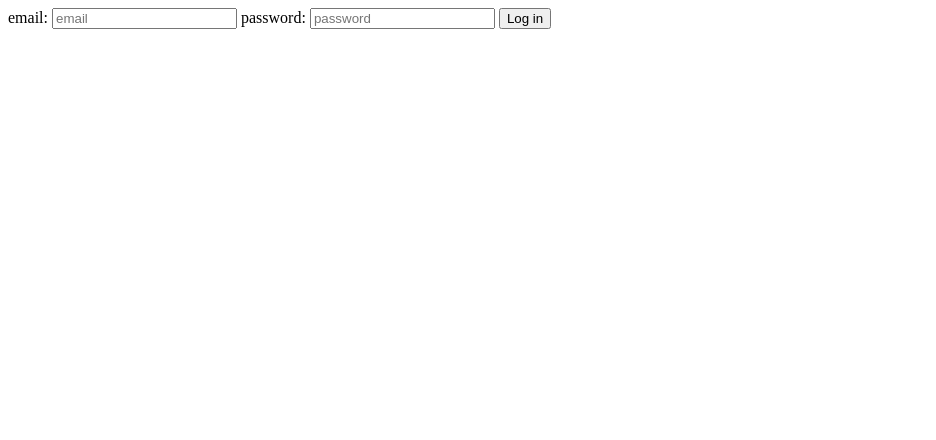
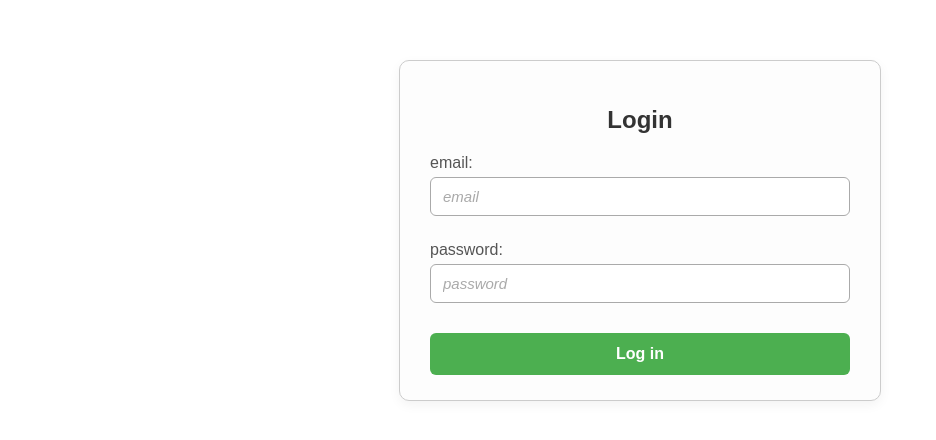
Before and after one commit to Mburu-Isaac/subscription-payment-orchestrator-for-mpesa, a Flask app: page /user/login in a window 1280 px wide. Shown: the top 440 px of the page, without its empty margins (0-936 px from the left). Run offline with Flask 3, Linux system fonts and the light colour scheme; parts of the project's set-up code (start-up, migrations or seed data) failed here and were passed over.

Commit message:
implement subscription CRUD and user session management

```diff
--- a/orchestrator/__init__.py
+++ b/orchestrator/__init__.py
@@ -1,5 +1,5 @@
 from flask import Flask
-from .extensions import db
+from .extensions import db, login_manager
 
 def create_app():
 
@@ -7,6 +7,10 @@ def create_app():
     app.config.from_object("config.Config")
 
     db.init_app(app)
+    login_manager.init_app(app)
+
+    login_manager.login_view = "user.login"
+    login_manager.login_message_category = "info"
 
     from orchestrator import models
 
--- a/orchestrator/extensions.py
+++ b/orchestrator/extensions.py
@@ -1,3 +1,5 @@
 from flask_sqlalchemy import SQLAlchemy
+from flask_login import LoginManager
 
 db = SQLAlchemy()
+login_manager = LoginManager()
--- a/orchestrator/routes/auth.py
+++ b/orchestrator/routes/auth.py
@@ -1,7 +1,9 @@
 # Handle user creation - signup
 # Handle user authentication - login
 
-from flask import Blueprint, render_template, request, jsonify
+from flask import Blueprint, render_template, request, redirect, url_for, flash
+from flask_login import login_user, login_required, logout_user
+
 from orchestrator.extensions import db
 from orchestrator.models import User
 from argon2.exceptions import VerifyMismatchError
@@ -13,22 +15,22 @@ bp = Blueprint("user", __name__)
 @bp.route("/signup", methods=["GET", "POST"])
 def signup():
     if request.method == "POST":
-
         user = User(
-            mpesa_number=encrypt_contact(request.form["mpesa_number"]),
-            user_name=request.form["username"],
-            email=hash_email(request.form["email"]),
-            password=ph.hash(request.form["password"])
+            mpesa_number=encrypt_contact(request.form.get("mpesa_number")),
+            user_name=request.form.get("username"),
+            email=hash_email(request.form.get("email")),
+            password=ph.hash(request.form.get("password"))
         )
-
         try:
             db.session.add(user)
             db.session.commit()
-            return "Signup successful"
         except Exception:
             db.session.rollback()
             raise
 
+        login_user(user)
+        #log in user before redirect
+        return redirect(url_for("subscription.create_subscription")) # redirect to dashboard after creation
     return render_template("signup.html")
 
 @bp.route("/login", methods=["GET", "POST"])
@@ -36,14 +38,18 @@ def login():
 
     if request.method == "POST":
 
-        user_record = db.session.execute(
+        user_object = db.session.execute(
             db.select(User).where(
                 User.email == hash_email(request.form["email"])
             )
         ).scalar()
 
-        stored_hash = user_record.password
+        stored_hash = user_object.password
         password_attempt = request.form["password"]
+
+        if not user_object:
+            flash("Invalid email.Try again", "danger")
+            return redirect(url_for("user.login"))
 
         try:
             ph.verify(stored_hash, password_attempt)
@@ -52,28 +58,37 @@ def login():
                 updated_hash = ph.hash(password_attempt)
 
                 try:
-                    user_record.password = updated_hash
+                    user_object.password = updated_hash
                     db.session.commit()
                 except Exception:
                     db.session.rollback()
                     raise
-
-            return "subscription's page"  # create a welcome page
-                                        # list of what users can do subscriptions|transactions|profile
-
+            login_user(user_object)
+            return redirect(url_for("subscription.subscription_index")) # create a dashboard
+                                                                        # list of what users can do subscriptions|transactions|profile
         except VerifyMismatchError:
-            return "Invalid Password - return to login page"
+            flash("Invalid Password - return to login page", "danger")
 
     return render_template("login.html")
 
 @bp.route("/update")
+@login_required
 def update_details():
+    # user changes their transaction number here
     return "route allows users to update their details"
 
 @bp.route("/profile")
+@login_required
 def user_profile():
     return"displays user profile"
 
 @bp.route("/delete-account")
+@login_required
 def delete():
     return "route deletes user account"
+
+@bp.route("/logout")
+@login_required
+def logout():
+    logout_user()
+    return redirect(url_for("user.login"))
--- a/orchestrator/security/encryption.py
+++ b/orchestrator/security/encryption.py
@@ -11,3 +11,9 @@ def encrypt_contact(phone_number: str) -> bytes:
 
 def decrypt_contact(encrypted_number: bytes) -> str:
     return fernet.decrypt(encrypted_number).decode()
+
+def encrypt_acc_number(acc_number: str) -> bytes:
+    return fernet.encrypt(acc_number.encode())
+
+def decrypt_acc_number(encrypted_acc: bytes) -> str:
+    return fernet.decrypt(encrypted_acc).decode()
--- /dev/null
+++ b/orchestrator/static/css/styles.css
@@ -0,0 +1,257 @@
+/* Form container styling */
+form {
+  max-width: 450px;          /* Keeps the form reasonably sized */
+  margin: 40px auto;         /* Centers the form on the page */
+  padding: 25px 30px;        /* Inner spacing */
+  border: 1px solid #ccc;    /* Subtle border */
+  border-radius: 10px;       /* Rounded corners */
+  background-color: #fdfdfd; /* Light background */
+  font-family: Arial, sans-serif;
+  box-shadow: 0 4px 12px rgba(0,0,0,0.05); /* Slight shadow for depth */
+}
+
+/* Headings (if you add an <h2> inside form) */
+form h2 {
+  text-align: center;
+  margin-bottom: 20px;
+  font-weight: 600;
+  color: #333;
+}
+
+/* Labels stacked vertically */
+label {
+  display: block;
+  margin-top: 15px;
+  font-weight: 500;
+  color: #555;
+}
+
+/* Input, select, and number/date fields styling */
+input, select {
+  width: 100%;               /* Full width */
+  padding: 10px 12px;        /* Comfortable padding */
+  margin-top: 5px;           /* Space between label and input */
+  margin-bottom: 10px;       /* Space before next element */
+  border: 1px solid #aaa;    /* Border color */
+  border-radius: 6px;        /* Rounded corners */
+  font-size: 15px;
+  box-sizing: border-box;    /* Ensures padding doesn’t break width */
+  transition: border-color 0.2s, box-shadow 0.2s; /* Smooth focus */
+}
+
+/* Focus effect for inputs */
+input:focus, select:focus {
+  outline: none;
+  border-color: #4CAF50;              /* Green border */
+  box-shadow: 0 0 5px rgba(76, 175, 80, 0.4);
+}
+
+/* Button styling */
+button {
+  width: 100%;
+  padding: 12px;
+  margin-top: 20px;
+  background-color: #4CAF50;
+  color: white;
+  border: none;
+  border-radius: 6px;
+  font-size: 16px;
+  font-weight: 600;
+  cursor: pointer;
+  transition: background-color 0.2s, transform 0.1s;
+}
+
+/* Button hover effect */
+button:hover {
+  background-color: #45a049;
+  transform: scale(1.02);
+}
+
+/* Optional: smaller text for placeholders */
+input::placeholder {
+  color: #aaa;
+  font-style: italic;
+}
+
+/* Signup form container */
+.form-group form {
+  max-width: 420px;
+  margin: 60px auto;
+  padding: 25px 30px;
+  border: 1px solid #ccc;
+  border-radius: 10px;
+  background-color: #fdfdfd;
+  font-family: Arial, sans-serif;
+  box-shadow: 0 4px 12px rgba(0, 0, 0, 0.05);
+}
+
+/* Labels */
+.form-group label {
+  display: block;
+  margin-top: 15px;
+  font-weight: 500;
+  color: #555;
+  text-transform: lowercase;
+}
+
+/* Inputs */
+.form-group input {
+  width: 100%;
+  padding: 10px 12px;
+  margin-top: 5px;
+  margin-bottom: 10px;
+  border: 1px solid #aaa;
+  border-radius: 6px;
+  font-size: 15px;
+  box-sizing: border-box;
+  transition: border-color 0.2s, box-shadow 0.2s;
+}
+
+/* Input focus */
+.form-group input:focus {
+  outline: none;
+  border-color: #4CAF50;
+  box-shadow: 0 0 5px rgba(76, 175, 80, 0.4);
+}
+
+/* Placeholder styling */
+.form-group input::placeholder {
+  color: #aaa;
+  font-style: italic;
+}
+
+/* Submit button */
+.form-group button {
+  width: 100%;
+  padding: 12px;
+  margin-top: 20px;
+  background-color: #4CAF50;
+  color: #fff;
+  border: none;
+  border-radius: 6px;
+  font-size: 16px;
+  font-weight: 600;
+  cursor: pointer;
+  transition: background-color 0.2s, transform 0.1s;
+}
+
+/* Button hover */
+.form-group button:hover {
+  background-color: #45a049;
+  transform: scale(1.02);
+}
+
+/* Card wrapper (same feel as form) */
+.detail-card {
+  max-width: 500px;
+  margin: 50px auto;
+  padding: 25px 30px;
+  border: 1px solid #ccc;
+  border-radius: 10px;
+  background-color: #fdfdfd;
+  font-family: Arial, sans-serif;
+  box-shadow: 0 4px 12px rgba(0,0,0,0.05);
+}
+
+/* Title */
+.detail-card h2 {
+  text-align: center;
+  margin-bottom: 20px;
+  color: #333;
+  font-weight: 600;
+}
+
+/* Detail table */
+.detail-table {
+  width: 100%;
+  border-collapse: collapse;
+}
+
+/* Left column (field names) */
+.detail-table th {
+  text-align: left;
+  padding: 10px 12px;
+  width: 45%;
+  font-weight: 600;
+  color: #555;
+  background-color: #f9f9f9;
+  border-bottom: 1px solid #eee;
+}
+
+/* Right column (values) */
+.detail-table td {
+  padding: 10px 12px;
+  color: #333;
+  border-bottom: 1px solid #eee;
+}
+
+/* Action buttons */
+.detail-actions {
+  display: flex;
+  justify-content: center;
+  align-items: center;
+  gap: 16px;
+  margin-top: 24px;
+}
+
+/* Shared button style */
+.btn {
+  padding: 8px 16px;
+  font-size: 14px;
+  font-weight: 500;
+  border-radius: 5px;
+  border: none;
+  cursor: pointer;
+  text-decoration: none;
+  line-height: 1;
+}
+
+/* Edit button */
+.btn.edit {
+  background-color: #4CAF50;
+  color: white;
+}
+
+/* Delete link styled like a link */
+.btn.delete {
+  background: none;
+  color: #e53935; /* red for delete */
+  text-decoration: underline;
+  padding: 0;
+}
+
+/* Action container */
+.detail-actions {
+  display: flex;
+  justify-content: center;
+  align-items: center;
+  gap: 16px;
+  margin-top: 24px;
+}
+
+* Form title */
+.subscription-form h2 {
+  text-align: center;
+  margin-bottom: 20px;
+  font-weight: 600;
+  color: #4CAF50;
+}
+
+/* Subscription list */
+.subscription-list {
+  list-style-type: none;
+  padding: 0;
+  margin: 0;
+}
+
+.subscription-list li {
+  padding: 12px 16px;
+  margin-bottom: 8px;
+  border-radius: 5px;
+  background-color: #f1f1f1;
+  transition: background-color 0.2s;
+}
+
+.subscription-list li:hover {
+  background-color: #e0e0e0;
+}
--- a/orchestrator/templates/login.html
+++ b/orchestrator/templates/login.html
@@ -3,14 +3,16 @@
 <head>
     <meta charset="UTF-8">
     <title>login</title>
+    <link rel="stylesheet" href="{{ url_for('static', filename='css/styles.css') }}">
 </head>
 <body>
-    <div class="form-group">
+<div class="form-group">
    <form content="{{ url_for('user.login') }}" method="post">
+   <h2>Login</h2>
     <label for="email">email:</label>
-    <input type="email" placeholder="email" name="email">
+    <input type="email" id="email" placeholder="email" name="email" required>
     <label for="password">password:</label>
-    <input type="text" placeholder="password" name="password">
+    <input type="password" id="password" placeholder="password" name="password" required>
     <button type="submit">
       Log in
     </button>
```
Also changed, not shown: orchestrator/models/subscription.py (+4 -4 lines), orchestrator/models/user.py (+7 -1 lines), orchestrator/routes/subscriptions.py (+134 -22 lines), orchestrator/templates/signup.html (+6 -4 lines), orchestrator/templates/subscription-actions.html (added, +98 -0 lines), orchestrator/templates/subscription-details.html (added, +67 -0 lines), orchestrator/templates/subscriptions.html (added, +20 -0 lines).
